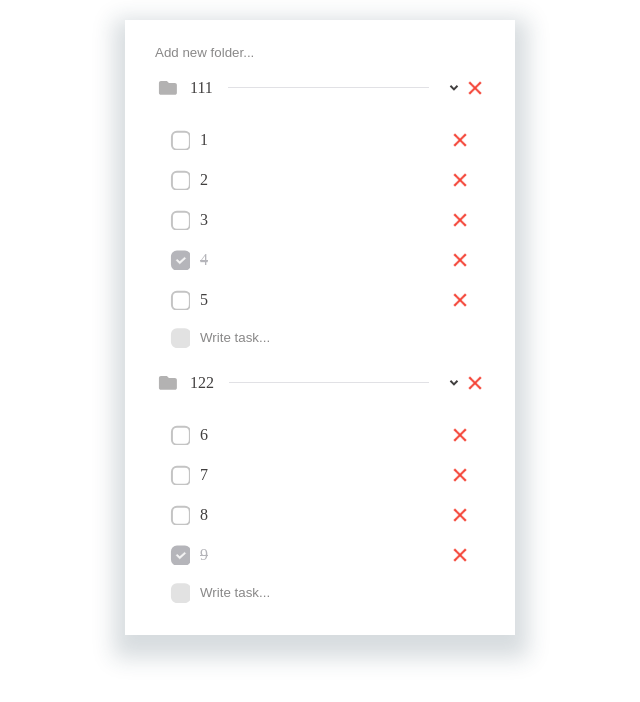
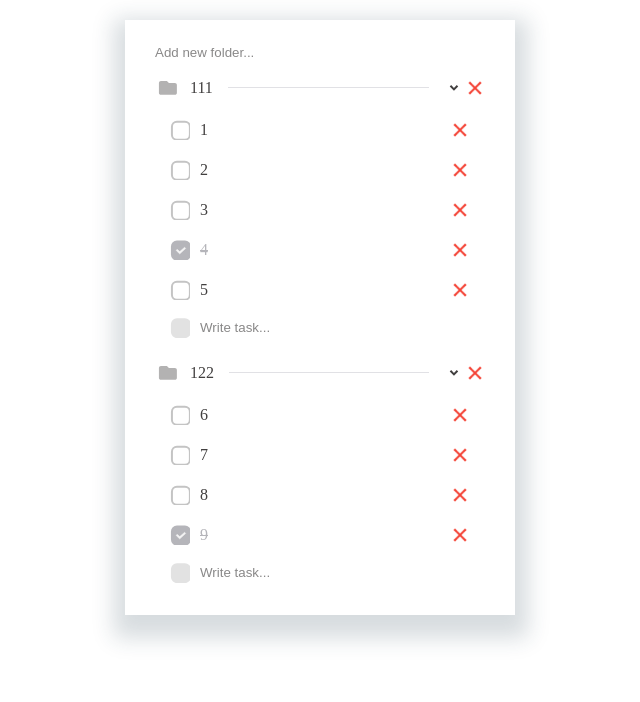
Before and after one commit to sashka311/todo-list, a React (Create React App) app: page / in a window 1280 px wide. Shown: the top 702 px of the page, without its empty margins (320-960 px from the left). Built offline with nearby package versions, Linux system fonts and the light colour scheme.

Commit message:
fix(Folder/App): creating todo when creating a folder

```diff
--- a/src/App.js
+++ b/src/App.js
@@ -4,6 +4,7 @@ import FolderList from "./components/FolderList";
 import MyInput from "./UI/input/MyInput";
 
 function App() {
+  //test data
   const todoList = [
     { id: 1, inner: "1", isChecked: false },
     { id: 2, inner: "2", isChecked: false },
@@ -49,7 +50,7 @@ function App() {
     const newFolder = {
       id: Date.now(),
       folderName: newFolderTitle,
-      todoList: [{ id: Date.now() }],
+      todoList: [],
     };
     setFolderList([...folderList, newFolder]);
   };
--- a/src/components/FolderList.jsx
+++ b/src/components/FolderList.jsx
@@ -27,7 +27,7 @@ const FolderList = ({
         placeholder={"Add new folder..."}
         onKeyDown={(e) => handleAddFolderEnter(e)}
       />
-      {folderList.map((elem, index) => (
+      {folderList?.map((elem, index) => (
         <Folder
           key={elem.id}
           folderIndex={index}
--- a/src/styles/App.css
+++ b/src/styles/App.css
@@ -19,7 +19,7 @@
   box-shadow: 1px 11px 21px 12px rgba(34, 60, 80, 0.18);
 }
 .todoList {
-  margin-top: 25px;
+  margin-top: 15px;
 }
 .todoInner {
   margin-left: 10px;
```
